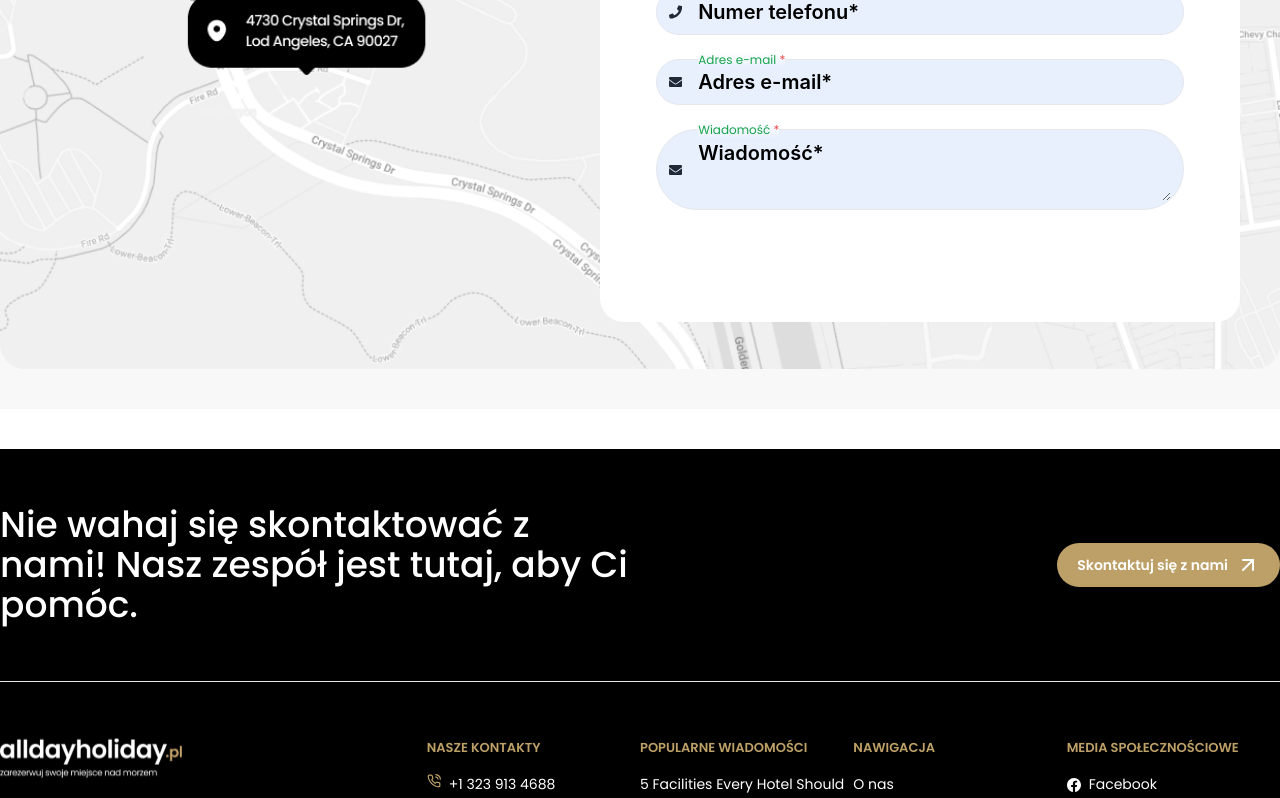
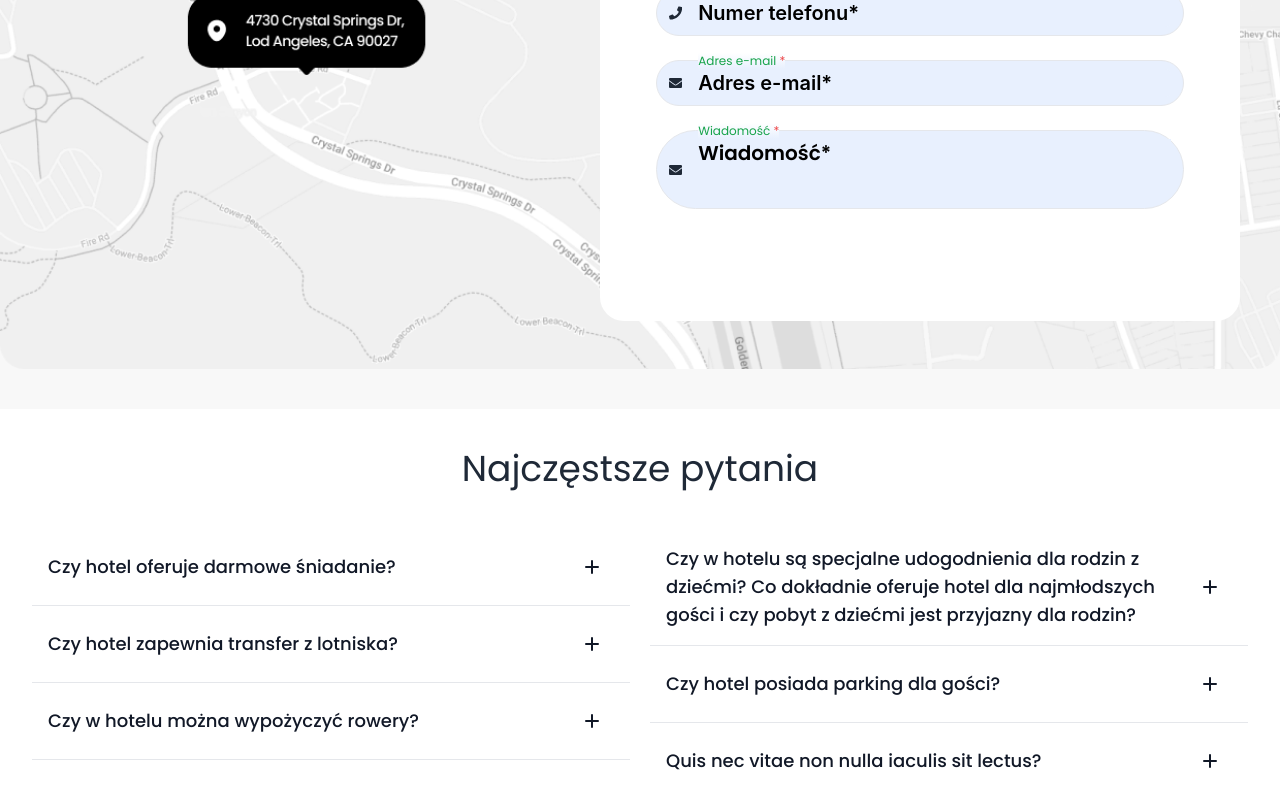
Before and after one commit to MarufAlAslam/react-next-all-day-holiday, a Next.js app: page /contact in a window 1280 px wide. Shown: the part 1000-1798 px from the top of the page. Built offline with nearby package versions, Linux system fonts and the light colour scheme.

Commit message:
contact page done

```diff
--- a/components/contactForm/ContactForm.js
+++ b/components/contactForm/ContactForm.js
@@ -5,7 +5,6 @@ import Image from "next/image";
 
 import { FaEnvelope, FaPhone, FaUser } from "react-icons/fa";
 import { Input } from "antd";
-import TextArea from "antd/es/input/TextArea";
 
 const ContactForm = () => {
   return (
@@ -52,7 +51,7 @@ const ContactForm = () => {
                   <label className="text-xs text-green-600">
                   Wiadomość <span className="text-red-500">*</span>
                   </label>
-                  <TextArea placeholder="Wiadomość*" className="p-0 text-xl w-full resize-none" required/>
+                  <textarea placeholder="Wiadomość*" className="p-0 text-xl w-full resize-none" required/>
                 </div>
               </div>
           </form>
--- /dev/null
+++ b/components/faq/Faq.js
@@ -0,0 +1,74 @@
+import React from "react";
+import FaqItem from "./FaqItem";
+import Link from "next/link";
+
+const Faq = () => {
+  const FaqData = [
+    {
+      id: 1,
+      question: "Czy hotel oferuje darmowe śniadanie?",
+      answer:
+        "Tak, w cenie pokoju oferujemy pyszne, bezpłatne śniadanie dla naszych gości.",
+    },
+    {
+      id: 2,
+      question: "Czy hotel zapewnia transfer z lotniska?",
+      answer:
+        "Tak, w cenie pokoju oferujemy pyszne, bezpłatne śniadanie dla naszych gości.",
+    },
+    {
+      id: 3,
+      question: "Czy w hotelu można wypożyczyć rowery?",
+      answer:
+        "Tak, w cenie pokoju oferujemy pyszne, bezpłatne śniadanie dla naszych gości.",
+    },
+    {
+      id: 4,
+      question: "Czy w hotelu są specjalne udogodnienia dla rodzin z dziećmi? Co dokładnie oferuje hotel dla najmłodszych gości i czy pobyt z dziećmi jest przyjazny dla rodzin?",
+      answer:
+        "Tak, w cenie pokoju oferujemy pyszne, bezpłatne śniadanie dla naszych gości.",
+    },
+    {
+      id: 5,
+      question: "Czy hotel posiada parking dla gości?",
+      answer:
+        "Tak, w cenie pokoju oferujemy pyszne, bezpłatne śniadanie dla naszych gości.",
+    },
+    {
+      id: 6,
+      question:
+        "Quis nec vitae non nulla iaculis sit lectus?",
+      answer:
+        "Tak, w cenie pokoju oferujemy pyszne, bezpłatne śniadanie dla naszych gości.",
+    },
+  ];
+
+  return (
+    <section className="">
+      <div className="px-4 mx-auto sm:px-6 lg:px-8 max-w-7xl">
+        <div className="max-w-2xl mx-auto text-center">
+          <h2 className="text-4xl" data-aos="fade-down">
+            Najczęstsze pytania
+          </h2>
+        </div>
+
+        <div class="mt-10 space-y-4" data-aos="fade-up" data-aos-delay="100">
+          <div className="grid lg:grid-cols-2 grid-cols-1 gap-5">
+            <div>
+              {FaqData.slice(0, FaqData.length/2).map((faq) => (
+                <FaqItem key={faq.id} faq={faq} />
+              ))}
+            </div>
+            <div>
+              {FaqData.slice(FaqData.length/2, FaqData.length).map((faq) => (
+                <FaqItem key={faq.id} faq={faq} />
+              ))}
+            </div>
+          </div>
+        </div>
+      </div>
+    </section>
+  );
+};
+
+export default Faq;
--- /dev/null
+++ b/components/faq/FaqItem.js
@@ -0,0 +1,34 @@
+import React from 'react'
+
+const FaqItem = ({faq}) => {
+    return (
+        <details class="group p-4 border-b [&_summary::-webkit-details-marker]:hidden">
+        <summary class="flex cursor-pointer items-center justify-between gap-1.5">
+          <h2 class="text-lg font-medium text-gray-900">
+            {faq.question}
+          </h2>
+
+          <span class="shrink-0 rounded-full bg-white p-1.5 text-gray-900 sm:p-3">
+            <svg
+              xmlns="http://www.w3.org/2000/svg"
+              class="h-5 w-5 shrink-0 transition duration-300 group-open:-rotate-45"
+              viewBox="0 0 20 20"
+              fill="currentColor"
+            >
+              <path
+                fill-rule="evenodd"
+                d="M10 3a1 1 0 011 1v5h5a1 1 0 110 2h-5v5a1 1 0 11-2 0v-5H4a1 1 0 110-2h5V4a1 1 0 011-1z"
+                clip-rule="evenodd"
+              />
+            </svg>
+          </span>
+        </summary>
+
+        <p class="mt-4 leading-relaxed text-gray-700">
+          {faq.answer}
+        </p>
+      </details>
+    )
+}
+
+export default FaqItem
--- a/pages/contact/index.js
+++ b/pages/contact/index.js
@@ -1,6 +1,7 @@
 import React from "react";
 import Team from "../../components/team/Team";
 import ContactForm from "../../components/contactForm/ContactForm";
+import Faq from "../../components/faq/Faq";
 
 const componentName = () => {
   return (
@@ -14,6 +15,10 @@ const componentName = () => {
       <div className="bg-[#F8F8F8]">
         <ContactForm />
       </div>
+
+      <div className="custom-container py-10">
+        <Faq />
+      </div>
     </div>
   );
 };
```
